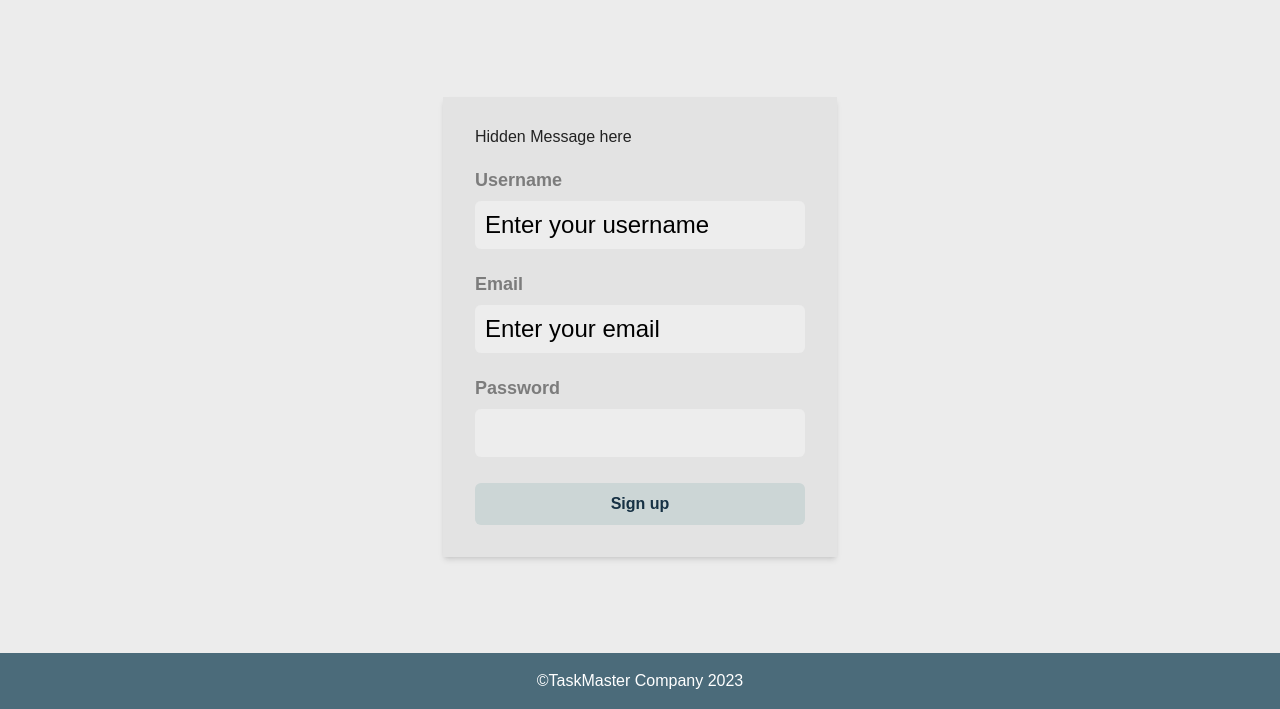
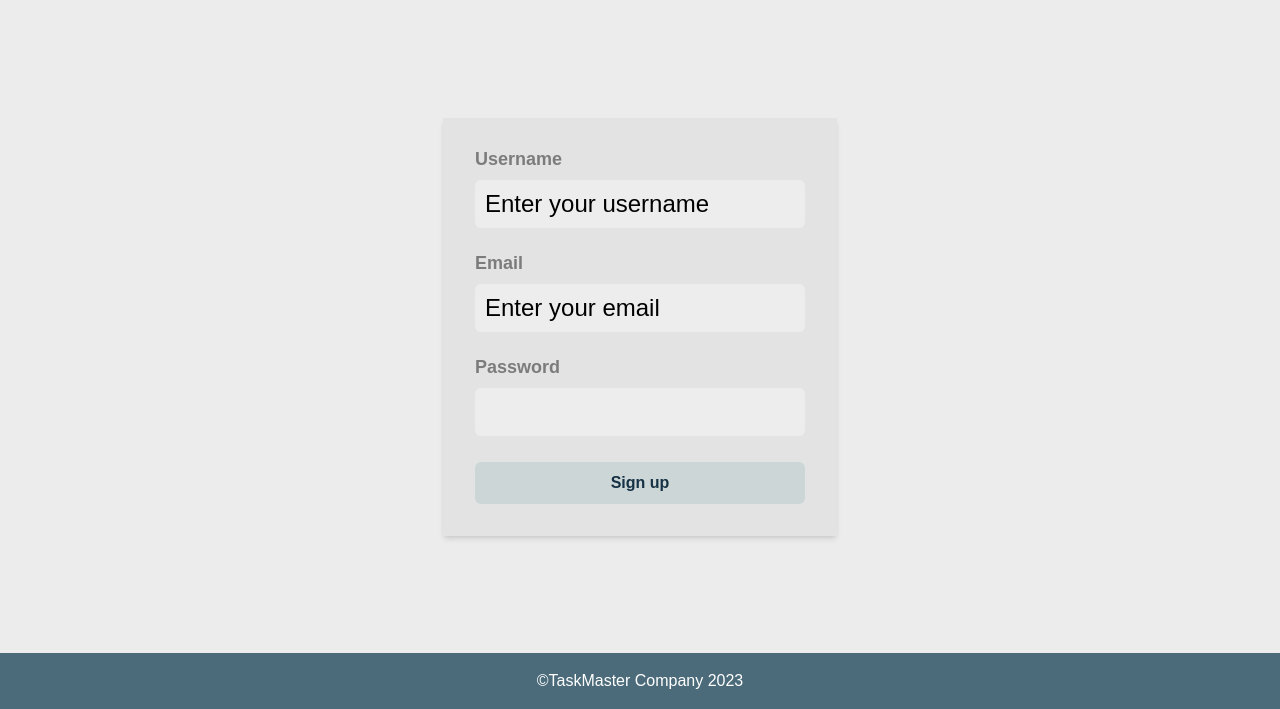
Before and after one commit to K4Lok/task-master-trello-like-web-app, a PHP site: page /signup.html in a window 1280 px wide. Shown: the part 91-800 px from the top of the page. Run offline with PHP 8.4, Linux system fonts and the light colour scheme.

Commit message:
styles: sign up form response on the page

```diff
--- a/frontend/public/styles/common.css
+++ b/frontend/public/styles/common.css
@@ -26,6 +26,7 @@ header {
     align-items: center;
     gap: 24px;
     border-bottom: solid 3px rgba(0, 0, 0, 0.15);
+    z-index: 2;
 }
 
 .logo-container {
--- a/frontend/public/styles/form.css
+++ b/frontend/public/styles/form.css
@@ -12,6 +12,20 @@ form {
     padding: 32px;
     background-color: var(--form-bg-color);
     box-shadow: 0 4px 6px -1px rgb(0 0 0 / 0.1), 0 2px 4px -2px rgb(0 0 0 / 0.1);
+}
+
+.message {
+    display: none;
+    font-weight: bold;
+    color: #41980f;
+    border: solid 4px #88ba6c;
+    padding: 10px;
+    border-radius: 6px;
+}
+
+.not-good {
+    color: #E04B2C;
+    border: solid 4px #FF9585;
 }
 
 label {
@@ -62,6 +76,12 @@ input::placeholder {
     width: 16px;
     height: 16px;
     animation: spin 2s linear infinite;
+    cursor: not-allowed;
+}
+
+.loading {
+    background-color: #B4B4B4;
+    pointer-events: none;
 }
 
 @keyframes spin {
```
